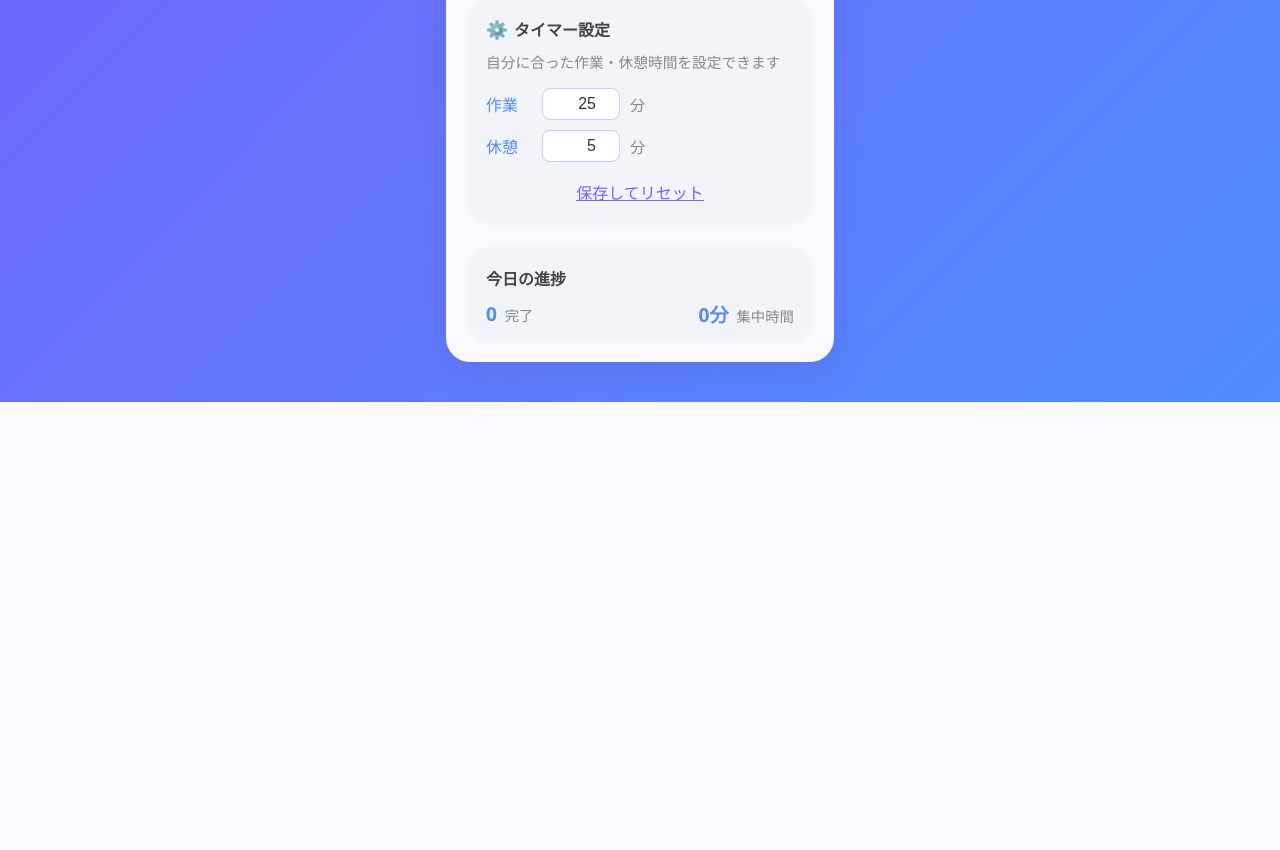
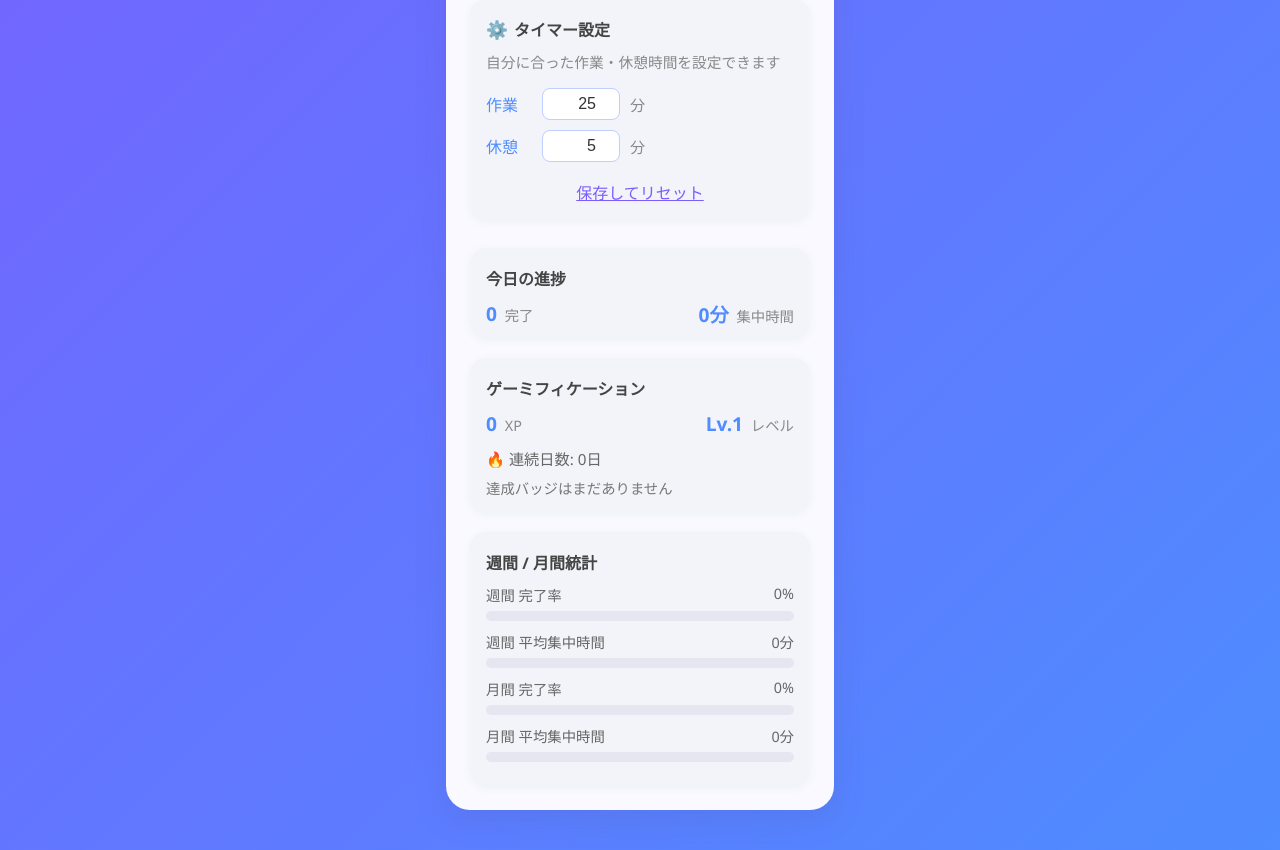
Before and after one commit to onomina/20260422-Github-Copilot-Workshop-Python, a Flask app: page / in a window 1280 px wide. Shown: the part 623-1473 px from the top of the page. Before the commit the page ends 1025 px from the top, so only its background shows below. Run offline with Flask 3, Linux system fonts and the light colour scheme.

Commit message:
feat: ゲーミフィケーション要素と統計表示を追加
Agent-Logs-Url: https://github.com/onomina/20260422-Github-Copilot-Workshop-Python/sessions/c1516c99-349f-4e94-a92a-5e30f04254a6

Co-authored-by: onomina <103557148+onomina@users.noreply.github.com>

```diff
--- a/1.pomodoro/static/css/style.css
+++ b/1.pomodoro/static/css/style.css
@@ -22,7 +22,7 @@
         font-size: 0.98rem;
         padding: 10px 0;
     }
-    .customize-section, .progress-summary {
+    .customize-section, .progress-summary, .gamification-section, .stats-section {
         padding: 10px 4vw 10px 4vw;
         margin-top: 16px;
     }
@@ -226,6 +226,63 @@ body {
     box-sizing: border-box;
     box-shadow: 0 2px 8px rgba(80, 80, 160, 0.06);
 }
+.gamification-section,
+.stats-section {
+    background: #f3f4fa;
+    border-radius: 16px;
+    margin-top: 20px;
+    padding: 18px 16px 14px 16px;
+    width: 100%;
+    box-sizing: border-box;
+    box-shadow: 0 2px 8px rgba(80, 80, 160, 0.06);
+}
+.streak-line {
+    margin-top: 10px;
+    font-size: 0.95rem;
+    color: #666;
+}
+.badge-list {
+    margin-top: 8px;
+    display: flex;
+    flex-wrap: wrap;
+    gap: 8px;
+    color: #777;
+    font-size: 0.9rem;
+}
+.badge-item {
+    background: #fff;
+    border: 1px solid #d7dcff;
+    border-radius: 14px;
+    padding: 4px 10px;
+    color: #4e53a7;
+}
+.stats-block {
+    margin-top: 10px;
+}
+.stats-label {
+    font-size: 0.9rem;
+    color: #666;
+    margin-bottom: 6px;
+    display: flex;
+    justify-content: space-between;
+}
+.stats-bar {
+    width: 100%;
+    height: 10px;
+    background: #e5e6ef;
+    border-radius: 8px;
+    margin-bottom: 10px;
+    overflow: hidden;
+}
+.stats-fill {
+    height: 100%;
+    width: 0;
+    background: linear-gradient(90deg, #7b5cff 0%, #4e8cff 100%);
+    border-radius: 8px;
+}
+.stats-fill-focus {
+    background: linear-gradient(90deg, #00b894 0%, #24d39c 100%);
+}
 .summary-title {
     font-size: 1rem;
     font-weight: 600;
--- a/1.pomodoro/static/js/timer.js
+++ b/1.pomodoro/static/js/timer.js
@@ -20,6 +20,10 @@ document.addEventListener('DOMContentLoaded', () => {
 			this.pomodoroCount = 0;               // 完了サイクル数
 			this.focusSeconds = 0;                // 累計集中時間（秒）
 			this.timerInterval = null;            // setIntervalのID
+			this.totalXP = 0;                     // 累計XP
+			this.level = 1;                       // レベル
+			this.badges = [];                     // 獲得バッジ一覧
+			this.history = {};                    // 日次履歴
 		}
 
 		getTodayKey() {
@@ -59,18 +63,117 @@ document.addEventListener('DOMContentLoaded', () => {
 			}));
 		}
 
+		loadGamification() {
+			const data = JSON.parse(localStorage.getItem('pomodoro_gamification'));
+			if (data) {
+				this.totalXP = data.totalXP ?? 0;
+				this.level = data.level ?? 1;
+				this.badges = Array.isArray(data.badges) ? data.badges : [];
+			}
+			this.history = JSON.parse(localStorage.getItem('pomodoro_history')) ?? {};
+		}
+
+		saveGamification() {
+			localStorage.setItem('pomodoro_gamification', JSON.stringify({
+				totalXP: this.totalXP,
+				level: this.level,
+				badges: this.badges
+			}));
+			localStorage.setItem('pomodoro_history', JSON.stringify(this.history));
+		}
+
+		calculateLevel() {
+			return Math.floor(this.totalXP / 100) + 1;
+		}
+
+		recordPomodoroCompletion(focusSeconds) {
+			const today = this.getTodayKey();
+			if (!this.history[today]) {
+				this.history[today] = { completedPomodoros: 0, focusSeconds: 0 };
+			}
+			this.history[today].completedPomodoros += 1;
+			this.history[today].focusSeconds += focusSeconds;
+			this.totalXP += 25;
+			this.level = this.calculateLevel();
+			this.updateBadges();
+			this.saveGamification();
+		}
+
+		getPastDateKey(daysAgo) {
+			const date = new Date();
+			date.setDate(date.getDate() - daysAgo);
+			const year = date.getFullYear();
+			const month = String(date.getMonth() + 1).padStart(2, '0');
+			const day = String(date.getDate()).padStart(2, '0');
+			return `${year}-${month}-${day}`;
+		}
+
+		getStatsForDays(days) {
+			let completedDays = 0;
+			let totalFocusSeconds = 0;
+			for (let i = 0; i < days; i++) {
+				const key = this.getPastDateKey(i);
+				const dayData = this.history[key];
+				if (dayData && dayData.completedPomodoros > 0) {
+					completedDays += 1;
+				}
+				totalFocusSeconds += dayData?.focusSeconds ?? 0;
+			}
+			return {
+				completionRate: Math.round((completedDays / days) * 100),
+				averageFocusMinutes: Math.round((totalFocusSeconds / days) / 60)
+			};
+		}
+
+		calculateCurrentStreak() {
+			let streak = 0;
+			for (let i = 0; i < 365; i++) {
+				const key = this.getPastDateKey(i);
+				const dayData = this.history[key];
+				if (dayData && dayData.completedPomodoros > 0) {
+					streak += 1;
+				} else {
+					break;
+				}
+			}
+			return streak;
+		}
+
+		updateBadges() {
+			const streak = this.calculateCurrentStreak();
+			const weeklyStats = this.getStatsForDays(7);
+			if (streak >= 3 && !this.badges.includes('3日連続')) {
+				this.badges.push('3日連続');
+			}
+			const weeklyPomodoros = Object.keys(this.history).reduce((total, key) => {
+				const dayDiff = Math.floor((new Date(this.getTodayKey()) - new Date(key)) / (1000 * 60 * 60 * 24));
+				if (dayDiff >= 0 && dayDiff < 7) {
+					return total + (this.history[key]?.completedPomodoros ?? 0);
+				}
+				return total;
+			}, 0);
+			if (weeklyPomodoros >= 10 && !this.badges.includes('今週10回完了')) {
+				this.badges.push('今週10回完了');
+			}
+			if (weeklyStats.completionRate === 100 && !this.badges.includes('週間完了率100%')) {
+				this.badges.push('週間完了率100%');
+			}
+		}
+
 		switchSession() {
 			// 作業⇔休憩の切替処理
 			// どちらの切替時もビープ音
 			playBeep();
 			if (this.isWork) { // 作業終了時のみ集中時間加算
-				this.focusSeconds += this.WORK_MINUTES * 60;
+				const completedFocusSeconds = this.WORK_MINUTES * 60;
+				this.focusSeconds += completedFocusSeconds;
+				this.pomodoroCount++;
+				this.recordPomodoroCompletion(completedFocusSeconds);
 			}
 			this.isWork = !this.isWork; // 作業⇔休憩を反転
 			if (this.isWork) { // 休憩→作業に戻るときセット数を進める
 				this.currentSet++;
 				if (this.currentSet > this.SETS_PER_CYCLE) { // 4セット完了したら
-					this.pomodoroCount++; // サイクル完了回数を加算
 					this.currentSet = 1; // セット番号リセット
 				}
 			}
@@ -153,6 +256,18 @@ document.addEventListener('DOMContentLoaded', () => {
 	const statusDisplay = document.getElementById('status');
 	const pomodoroCountElem = document.getElementById('pomodoro-count');
 	const focusTimeElem = document.getElementById('focus-time');
+	const xpValueElem = document.getElementById('xp-value');
+	const levelValueElem = document.getElementById('level-value');
+	const streakDaysElem = document.getElementById('streak-days');
+	const badgeListElem = document.getElementById('badge-list');
+	const weeklyCompletionRateElem = document.getElementById('weekly-completion-rate');
+	const weeklyAverageFocusElem = document.getElementById('weekly-average-focus');
+	const monthlyCompletionRateElem = document.getElementById('monthly-completion-rate');
+	const monthlyAverageFocusElem = document.getElementById('monthly-average-focus');
+	const weeklyCompletionBarElem = document.getElementById('weekly-completion-bar');
+	const weeklyFocusBarElem = document.getElementById('weekly-focus-bar');
+	const monthlyCompletionBarElem = document.getElementById('monthly-completion-bar');
+	const monthlyFocusBarElem = document.getElementById('monthly-focus-bar');
 	const progressCanvas = document.getElementById('progressCanvas');
 	const ctx = progressCanvas.getContext('2d');
 
@@ -166,7 +281,39 @@ document.addEventListener('DOMContentLoaded', () => {
 		statusDisplay.textContent = timer.isWork ? `作業中（${timer.currentSet}/${timer.SETS_PER_CYCLE}）` : '休憩中';
 		pomodoroCountElem.textContent = timer.pomodoroCount;
 		focusTimeElem.textContent = Math.floor(timer.focusSeconds / 60) + '分';
+		xpValueElem.textContent = timer.totalXP;
+		levelValueElem.textContent = `Lv.${timer.level}`;
+		streakDaysElem.textContent = timer.calculateCurrentStreak();
+		renderBadges();
+		renderStats();
 		drawProgress();
+	}
+
+	function renderBadges() {
+		if (timer.badges.length === 0) {
+			badgeListElem.textContent = '達成バッジはまだありません';
+			return;
+		}
+		badgeListElem.innerHTML = timer.badges
+			.map((badge) => `<span class="badge-item">🏅 ${badge}</span>`)
+			.join('');
+	}
+
+	function updateBar(element, value, max) {
+		element.style.width = `${Math.min(100, Math.round((value / max) * 100))}%`;
+	}
+
+	function renderStats() {
+		const weeklyStats = timer.getStatsForDays(7);
+		const monthlyStats = timer.getStatsForDays(30);
+		weeklyCompletionRateElem.textContent = `${weeklyStats.completionRate}%`;
+		weeklyAverageFocusElem.textContent = `${weeklyStats.averageFocusMinutes}分`;
+		monthlyCompletionRateElem.textContent = `${monthlyStats.completionRate}%`;
+		monthlyAverageFocusElem.textContent = `${monthlyStats.averageFocusMinutes}分`;
+		updateBar(weeklyCompletionBarElem, weeklyStats.completionRate, 100);
+		updateBar(monthlyCompletionBarElem, monthlyStats.completionRate, 100);
+		updateBar(weeklyFocusBarElem, weeklyStats.averageFocusMinutes, timer.WORK_MINUTES * 2);
+		updateBar(monthlyFocusBarElem, monthlyStats.averageFocusMinutes, timer.WORK_MINUTES * 2);
 	}
 
 	/**
@@ -228,6 +375,7 @@ document.addEventListener('DOMContentLoaded', () => {
 	// ===============================
 	// 初期化処理（ページロード時）
 	// ===============================
+	timer.loadGamification(); // ゲーミフィケーション状態復元
 	timer.loadState(); // 状態復元
 	updateDisplay();   // 画面更新
 	if (timer.isRunning) {
--- a/1.pomodoro/templates/index.html
+++ b/1.pomodoro/templates/index.html
@@ -48,6 +48,34 @@
                     </div>
                 </div>
             </div>
+            <div class="gamification-section">
+                <div class="summary-title">ゲーミフィケーション</div>
+                <div class="summary-content">
+                    <div class="summary-item">
+                        <span id="xp-value">0</span><span class="summary-label"> XP</span>
+                    </div>
+                    <div class="summary-item">
+                        <span id="level-value">Lv.1</span><span class="summary-label"> レベル</span>
+                    </div>
+                </div>
+                <div class="streak-line">🔥 連続日数: <span id="streak-days">0</span>日</div>
+                <div class="badge-list" id="badge-list">達成バッジはまだありません</div>
+            </div>
+            <div class="stats-section">
+                <div class="summary-title">週間 / 月間統計</div>
+                <div class="stats-block">
+                    <div class="stats-label">週間 完了率 <span id="weekly-completion-rate">0%</span></div>
+                    <div class="stats-bar"><div class="stats-fill" id="weekly-completion-bar"></div></div>
+                    <div class="stats-label">週間 平均集中時間 <span id="weekly-average-focus">0分</span></div>
+                    <div class="stats-bar"><div class="stats-fill stats-fill-focus" id="weekly-focus-bar"></div></div>
+                </div>
+                <div class="stats-block">
+                    <div class="stats-label">月間 完了率 <span id="monthly-completion-rate">0%</span></div>
+                    <div class="stats-bar"><div class="stats-fill" id="monthly-completion-bar"></div></div>
+                    <div class="stats-label">月間 平均集中時間 <span id="monthly-average-focus">0分</span></div>
+                    <div class="stats-bar"><div class="stats-fill stats-fill-focus" id="monthly-focus-bar"></div></div>
+                </div>
+            </div>
         </div>
     </div>
     <script src="/static/js/beep.js" type="module"></script>
```
Also changed, not shown: 1.pomodoro/tests/test_app.py (+4 -1 lines).
